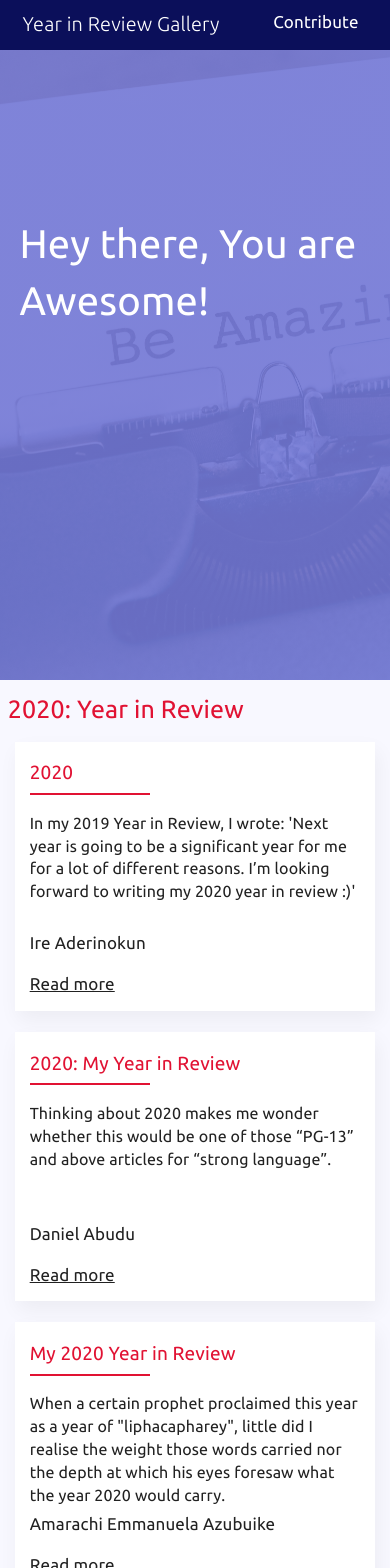
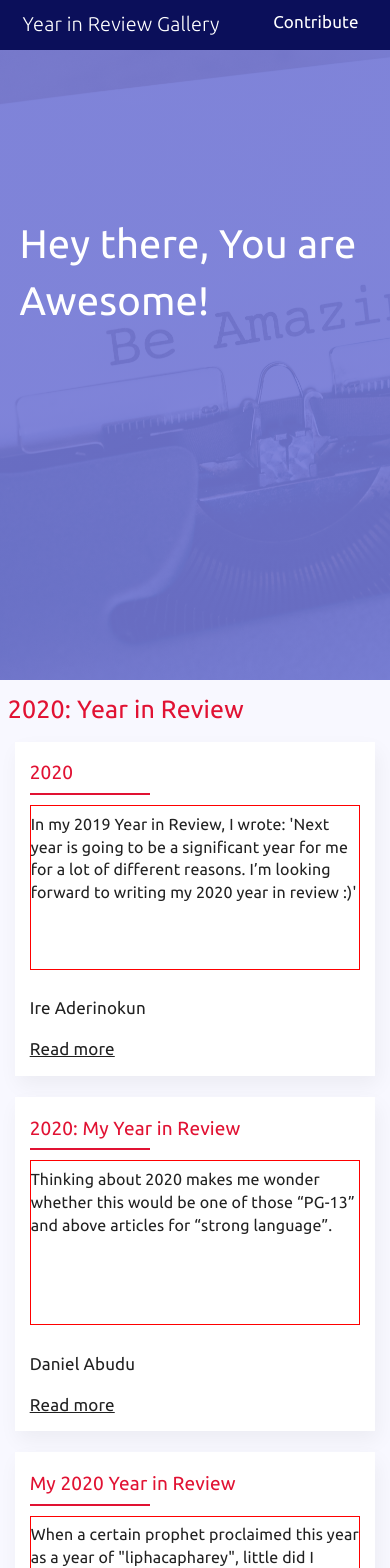
Before and after one commit to kaf-lamed-beyt/year-in-review, a Next.js app: page / in a window 390 px wide. Shown: the top 1568 px of the page. Built offline with nearby package versions, Linux system fonts and the light colour scheme.

Commit message:
update card

```diff
--- a/src/container/content/style/content.module.scss
+++ b/src/container/content/style/content.module.scss
@@ -56,6 +56,8 @@
     }
     & .projBody {
       font-size: 16px;
+      height: 165px;
+      border: 1px solid red;
     }
     .author {
       margin-top: 8%;
```
